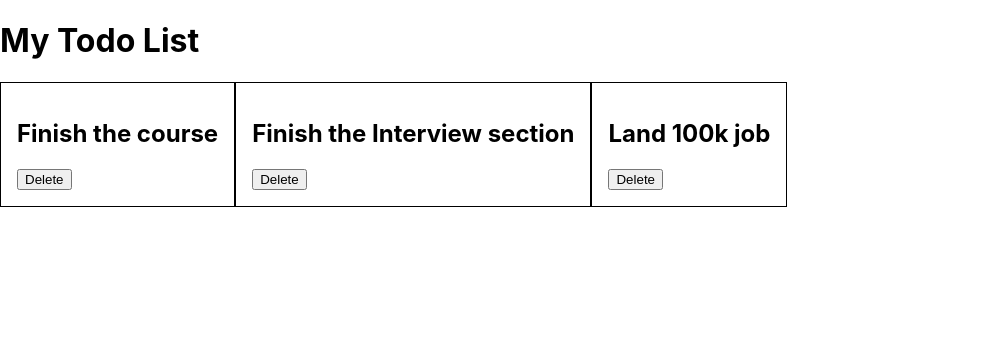
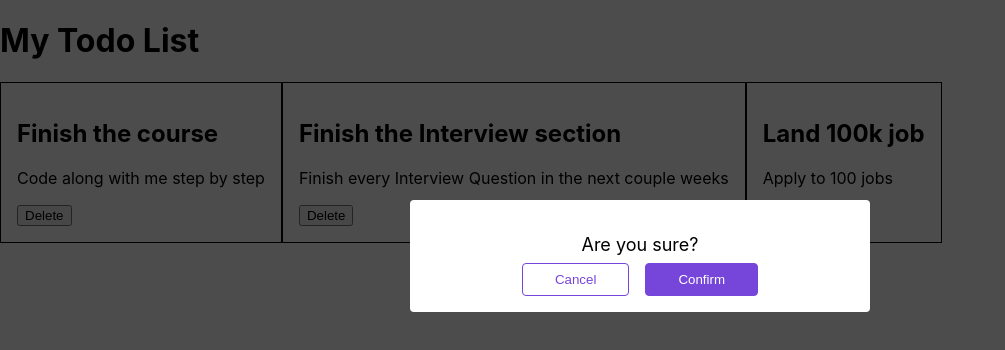
Before and after one commit to SethDimmer123/react-cc, a React (Create React App) app: page / in a window 1280 px wide. Shown: the top 350 px of the page, without its empty margins (0-1005 px from the left). Built offline with nearby package versions, Linux system fonts and the light colour scheme.

Commit message:
initial commit

```diff
--- a/src/App.jsx
+++ b/src/App.jsx
@@ -10,10 +10,12 @@ function App() {
       <div className='todo__wrapper'>
       <Todo title ="Finish the course"
       paragraph="Code along with me step by step"/>
-      <Todo title ="Finish the Interview section"/>
-      <Todo title ="Land 100k job"/>
+      <Todo title ="Finish the Interview section"
+      paragraph="Finish every Interview Question in the next couple weeks"/>
+      <Todo title ="Land 100k job"
+      paragraph="Apply to 100 jobs"/>
       </div>
-      {/* <Modal /> */}
+      <Modal />
     </>
   );
 }
--- a/src/components/Todo.jsx
+++ b/src/components/Todo.jsx
@@ -1,10 +1,11 @@
 import './Todo.css'
 
-function Todo({title}) {
+function Todo({title, paragraph}) {
     console.log(title)
     return (
       <div className="todo">
         <h2>{ title }</h2>
+        <p>{paragraph}</p>
         <button>Delete</button>
       </div>
  )
```
